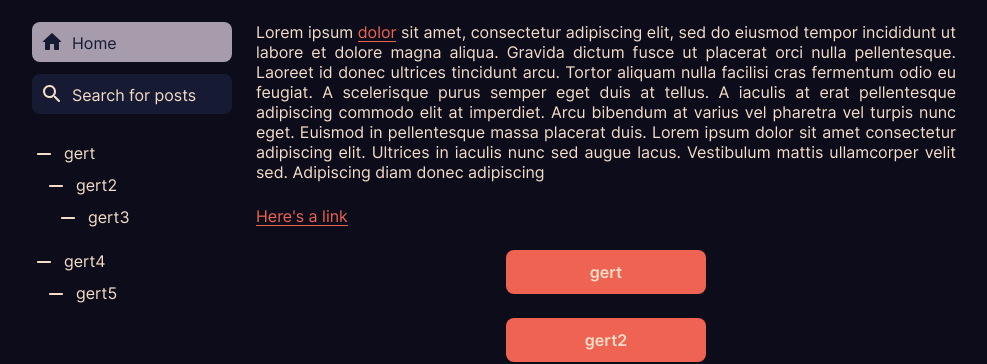
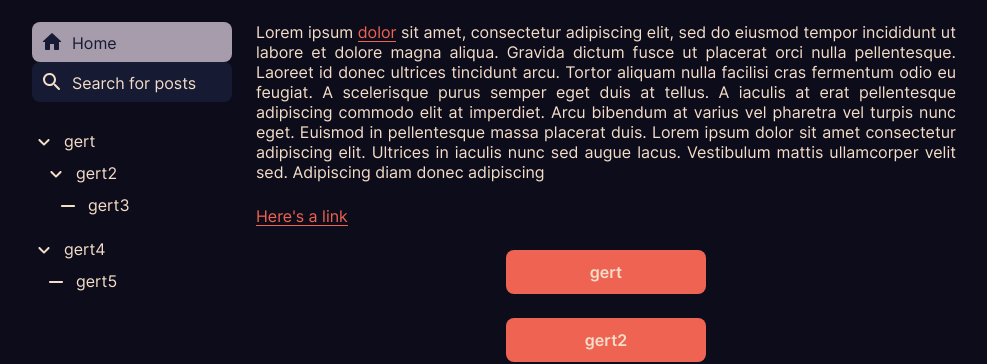
Before and after one commit to lonkaars/blog, a Next.js app: page / in a window 1280 px wide. Shown: the part 272-636 px from the top of the page, without its empty margins (146-1133 px from the left). Built offline with nearby package versions, Linux system fonts and the light colour scheme.

Commit message:
more chapter hierarchy but better

```diff
--- a/components/chapters.tsx
+++ b/components/chapters.tsx
@@ -1,3 +1,5 @@
+import { ReactNode, useState } from 'react';
+
 import { NavbarItem } from '../components/navbar';
 
 import RemoveRoundedIcon from '@material-ui/icons/RemoveRounded';
@@ -10,16 +12,37 @@ interface chapter {
 	children?: Array<chapter>;
 }
 
+function NavbarChapter(props: {
+	level: number;
+	chapter: chapter;
+	children?: ReactNode;
+}) {
+	var [ collapsed, setCollapsed ] = useState(true);
+
+	var icon = props.chapter.children?.length > 0 ?
+		collapsed ? <KeyboardArrowDownRoundedIcon/> : <KeyboardArrowRightRoundedIcon/> :
+		<RemoveRoundedIcon/>
+
+	var classes: Array<string> = [];
+	classes.push("chapter")
+	classes.push(`indentLevel${props.level}`)
+
+	return <NavbarItem icon={icon} classList={classes} title={props.chapter.name} style={{
+		marginLeft: 12 * props.level
+	}}>
+		{props.children}
+	</NavbarItem>
+}
+
 class Chapter {
 	constructor(public chapters: Array<chapter>, public level: number) {}
 	render() {
-		console.log(this)
-		return <div>
+		return <div className="chapterChildren">
 			{
 				this.chapters?.map(chapter => {
-					return <NavbarItem icon={<RemoveRoundedIcon/>} chapterIndent={this.level} title={chapter.name}>
+					return <NavbarChapter level={this.level} chapter={chapter}>
 						{ new Chapter(chapter.children, this.level + 1).render() }
-					</NavbarItem>
+					</NavbarChapter>
 				})
 			}
 		</div>
--- a/components/navbar.tsx
+++ b/components/navbar.tsx
@@ -1,4 +1,4 @@
-import { ReactNode } from 'react';
+import { ReactNode, CSSProperties } from 'react';
 
 import HomeRoundedIcon from '@material-ui/icons/HomeRounded';
 import SearchRoundedIcon from '@material-ui/icons/SearchRounded';
@@ -8,18 +8,15 @@ export function NavbarItem(props: {
 	title: string;
 	href?: string;
 	active?: boolean;
-	chapterIndent?: number;
 	children?: ReactNode;
+	classList?: Array<string>;
+	style?: CSSProperties;
 }) {
-	return <a href={props.href} className={
-		"navbarItem"
-		+ (props.active ? " active" : "")
-		+ (typeof props.chapterIndent !== "undefined" ? " chapter" : "")
-		+ " indentLevel" + (props.chapterIndent || 0)
-	}>
-		<div className="inner" style={{
-			marginLeft: 12 * props.chapterIndent || 0
-		}}>
+	var classes = props.classList || [];
+	classes.push("navbarItem");
+	props.active && classes.push("active");
+	return <a href={props.href} className={classes.join(" ")}>
+		<div className="inner" style={props.style}>
 			{props.icon}
 			<span>{props.title}</span>
 		</div>
--- a/styles/navbar.css
+++ b/styles/navbar.css
@@ -46,6 +46,16 @@
 	margin-top: 1px;
 }
 
+.navbarItem.chapter .chapterChildren {
+	transition-property: height;
+	transition-duration: .3s;
+
+	overflow: hidden;
+}
+.navbarItem.chapter .chapterChildren.collapsed {
+	height: 0;
+}
+
 .navbarItem .inner {
 	height: 24px;
 }
```
